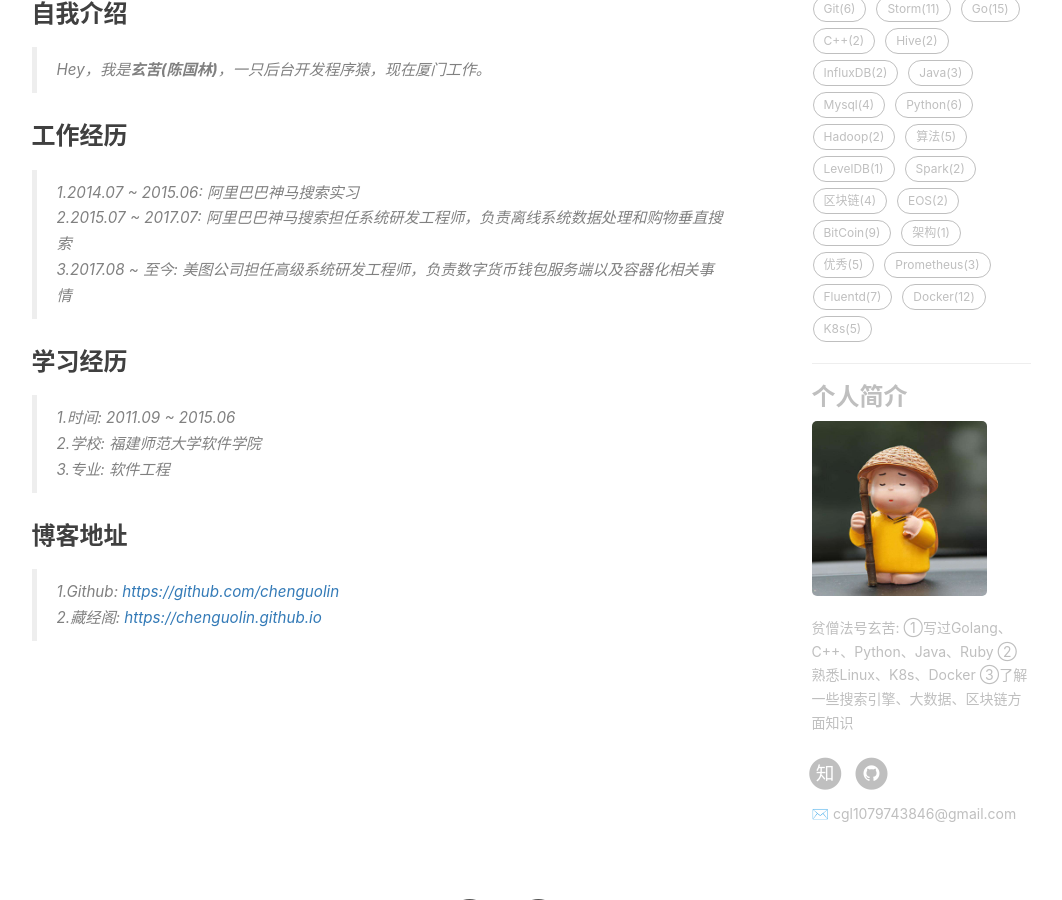
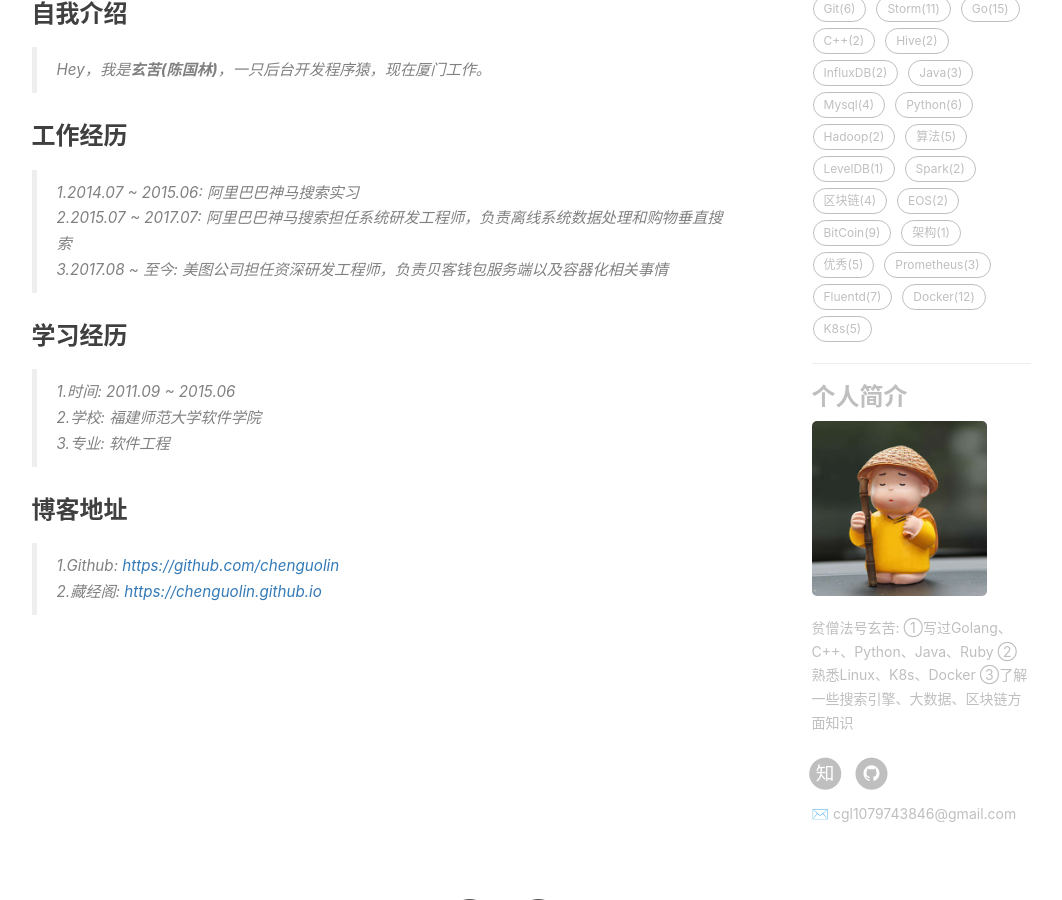
Before and after one commit to engru/chenguolin.github.io, a Jekyll site: the page built from about.html, in a window 1280 px wide and 900 px high, scrolled down 615 px. Shown: the whole window, without its empty margins (136-1198 px from the left). Built offline with Jekyll 4.4.1, drawn with Linux system fonts in a browser that asks for light colours; nearby versions of some CDN libraries; comment, search, counter and statistics services are not loaded.

Commit message:
Update about.html

```diff
--- a/about.html
+++ b/about.html
@@ -27,7 +27,7 @@ header-img: "img/post-bg-rwd.jpg"
      <blockquote>
          <p>1.2014.07 ~ 2015.06: 阿里巴巴神马搜索实习</p>
          <p>2.2015.07 ~ 2017.07: 阿里巴巴神马搜索担任系统研发工程师，负责离线系统数据处理和购物垂直搜索</p>
-         <p>3.2017.08 ~ 至今: 美图公司担任高级系统研发工程师，负责数字货币钱包服务端以及容器化相关事情</p>
+         <p>3.2017.08 ~ 至今: 美图公司担任资深研发工程师，负责贝客钱包服务端以及容器化相关事情</p>
      </blockquote>
      <h3 id="school">学习经历</h3>
      <blockquote>
```
